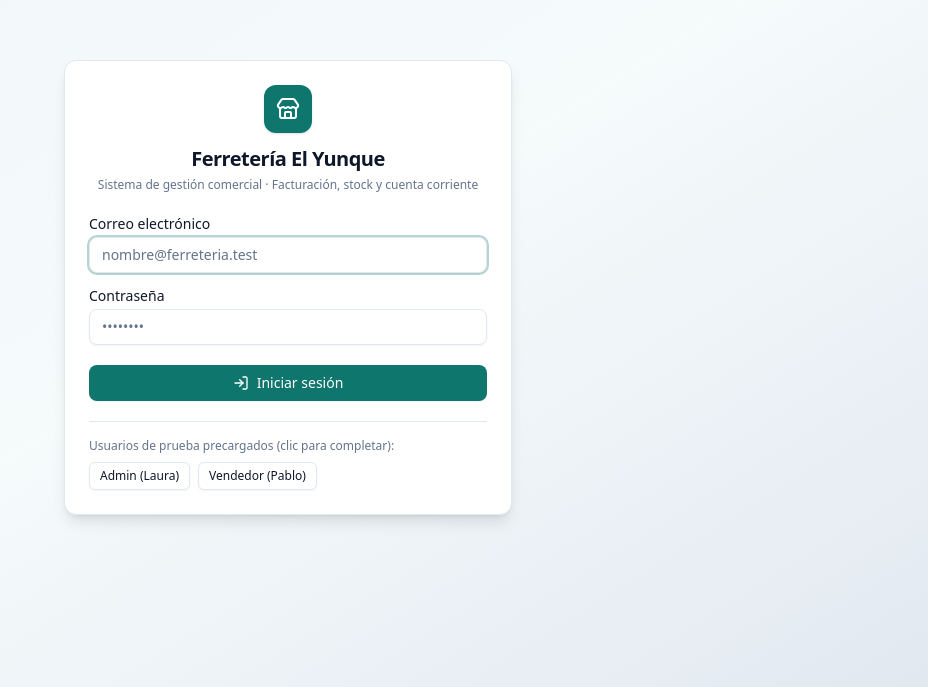
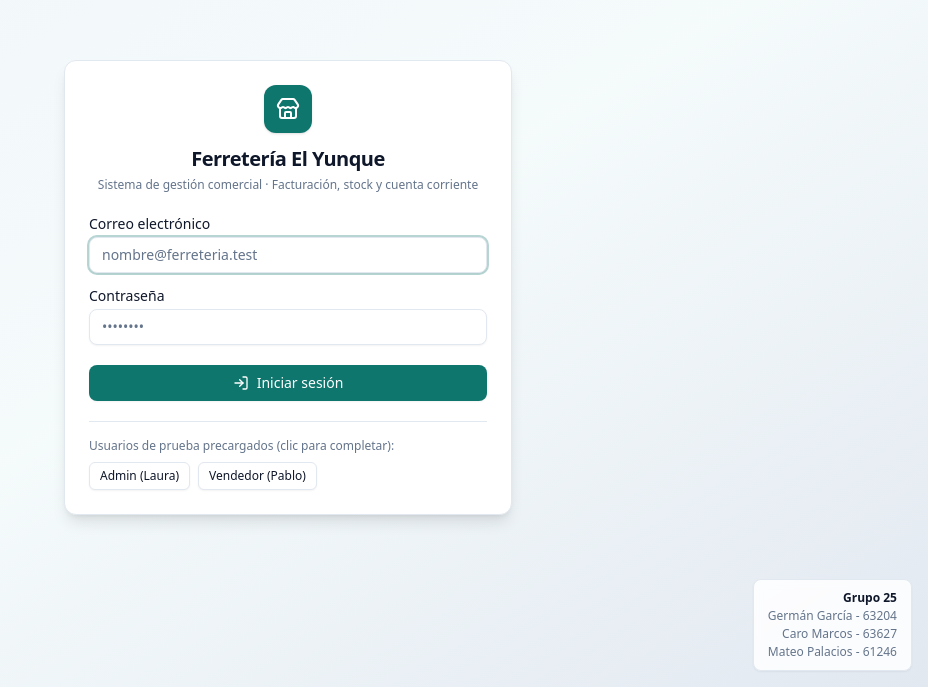
Before and after one commit to GerGarciia/tp5-parcial, a Next.js app: page /login in a window 1280 px wide. Shown: the part 113-800 px from the top of the page, without its empty margins (352-1280 px from the left). Built offline with nearby package versions, Linux system fonts and the light colour scheme; no server answers.

Commit message:
Agregar integrantes del Grupo 25 en la pantalla de login

```diff
--- a/app/login/page.tsx
+++ b/app/login/page.tsx
@@ -1,7 +1,7 @@
 import { redirect } from "next/navigation";
 import { obtenerUsuarioActual } from "@/lib/sesion";
 import { FormularioLogin } from "@/componentes/dominio/formulario-login";
-import { Caja } from "@/componentes/primitivas/maquetacion";
+import { Apilar, Caja, Texto } from "@/componentes/primitivas/maquetacion";
 
 export default async function PaginaLogin() {
   const usuario = await obtenerUsuarioActual();
@@ -9,8 +9,22 @@ export default async function PaginaLogin() {
   if (usuario) redirect("/");
 
   return (
-    <Caja className="flex min-h-screen items-center justify-center bg-gradient-to-br from-slate-100 via-teal-50/40 to-slate-200 p-4">
+    <Caja className="relative flex min-h-screen flex-col items-center justify-center bg-gradient-to-br from-slate-100 via-teal-50/40 to-slate-200 p-4">
       <FormularioLogin />
+      <Apilar className="mt-6 self-end sm:mt-0 sm:fixed sm:right-4 sm:bottom-4 gap-0.5 rounded-lg border border-border/70 bg-card/85 px-3.5 py-2.5 text-right shadow-xs backdrop-blur-xs">
+        <Texto tamano="xs" negrita>
+          Grupo 25
+        </Texto>
+        <Texto tamano="xs" tono="suave">
+          Germán García - 63204
+        </Texto>
+        <Texto tamano="xs" tono="suave">
+          Caro Marcos - 63627
+        </Texto>
+        <Texto tamano="xs" tono="suave">
+          Mateo Palacios - 61246
+        </Texto>
+      </Apilar>
     </Caja>
   );
 }
```
